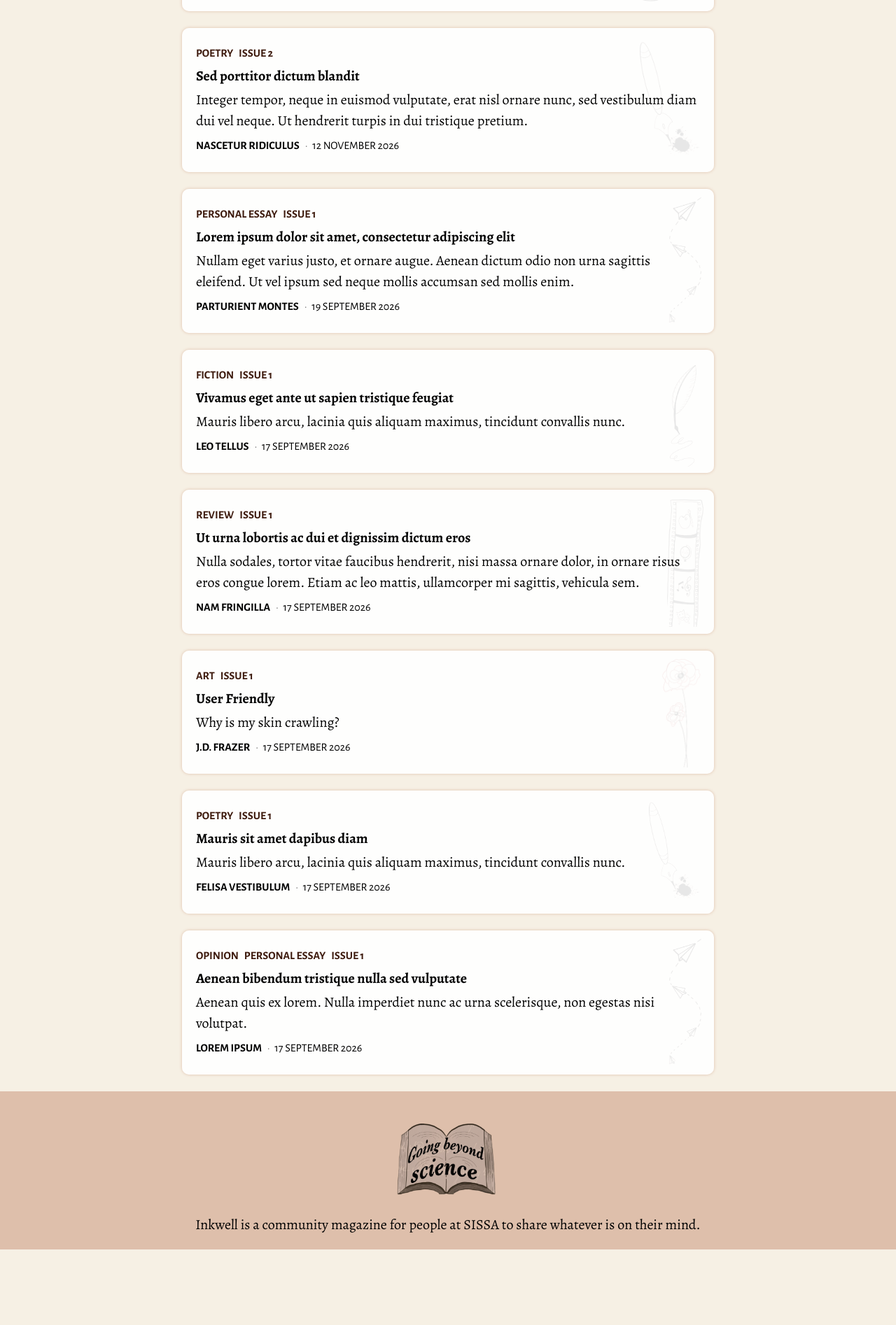
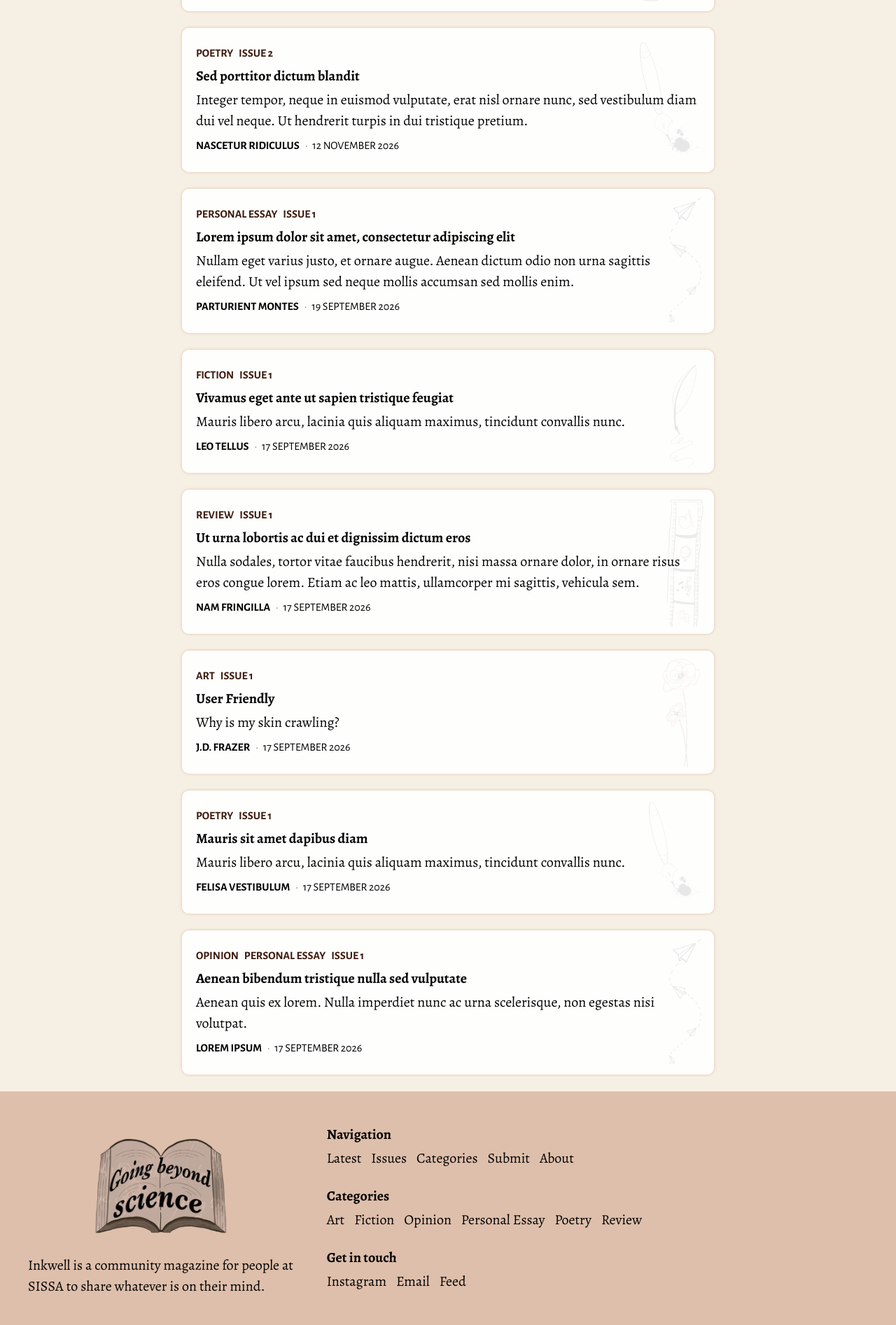
Before and after one commit to 11DE784A/InkwellWebsite, a Jekyll site: the page built from index.markdown, in a window 1280 px wide. Shown: the part 982-2876 px from the top of the page at 70% size. Built offline with Jekyll 4.4.1, drawn with Linux system fonts in a browser that asks for light colours; some web fonts are replaced; before the commit the page ends 2768 px from its top, so only the background shows below that.

Commit message:
added navigation, categories, and contact info to the footer

```diff
--- a/_includes/footer.html
+++ b/_includes/footer.html
@@ -1,4 +1,5 @@
     <footer>
+      <div class="footer-left">
         <div class="going-beyond-science">
           <img src="/assets/images/goingbeyondscience.png">
         </div>
@@ -6,6 +7,36 @@
         Inkwell is a community magazine for people at SISSA to share whatever is
         on their mind.
         </p>
+      </div>
+      <div class="footer-right">
+        <section>
+          <h2>Navigation</h2>
+          <ul>
+            {% for item in site.data.navigation.sections %}
+            <li><a href="{{ item.url }}">{{ item.title }}</a></li>
+            {% endfor %}
+          </ul>
+        </section>
+
+        <section>
+          <h2>Categories</h2>
+          <ul>
+            {% assign sorted_tags = site.tags | sort %}
+            {% for tag in sorted_tags %}
+            <li><a href="/categories/#{{ tag[0] | slugify }}">{{ tag[0] }}</a></li>
+            {% endfor %}
+          </ul>
+        </section>
+
+        <section>
+          <h2>Get in touch</h2>
+          <ul>
+            {% for contact in site.data.contact %}
+            <li><a href="{{ contact.url }}" title="{{ contact.hover }}">{{ contact.label }}</a></li>
+            {% endfor %}
+          </ul>
+        </section>
+      </div>
     </footer>
   </body>
 </html>
--- a/assets/styles.css
+++ b/assets/styles.css
@@ -95,10 +95,6 @@ header {
   width: 30rem;
 }
 
-.going-beyond-science img {
-  padding: 2rem 0;
-  width: 15rem;
-}
 
 nav {
   background: var(--white);
@@ -311,13 +307,47 @@ section a:active {
 /* Footer */
 
 footer {
-  padding: 2rem;
-  text-align: center;
+  align-items: center;
+  background: var(--chocolate-brown);
+  padding: 4rem;
   margin: unset;
+  display: flex;
 }
 
-footer {
-  background: var(--chocolate-brown);
+.footer-left {
+  flex: 1;
+  margin-right: 4rem;
+}
+
+.footer-right {
+  flex: 2
+}
+
+.footer-right > * {
+  margin-bottom: 2.4rem;
+}
+
+.footer-right > *:last-child {
+  margin-bottom: unset;
+}
+
+.going-beyond-science {
+  text-align: center;
+}
+
+.going-beyond-science img {
+  padding: 2rem 0;
+  width: 20rem;
+}
+
+footer ul {
+  list-style: none;
+  margin: 0 auto;
+}
+
+footer ul li {
+  display: inline-block;
+  margin-right: 1rem;
 }
 
 /* Make footer stick to the bottom */
@@ -339,3 +369,18 @@ main {
 footer {
   flex-shrink: 0;
 }
+
+/* Media queries */
+@media (max-width: 720px) {
+  footer {
+    display: unset;
+  }
+
+  footer > * {
+    margin-bottom: 2.4rem;
+  }
+
+  .footer-left {
+    margin-right: unset;
+  }
+}
```
Also changed, not shown: _data/contact.yaml (added, +11 -0 lines). Lines whose indentation alone changed are shown as unchanged.
